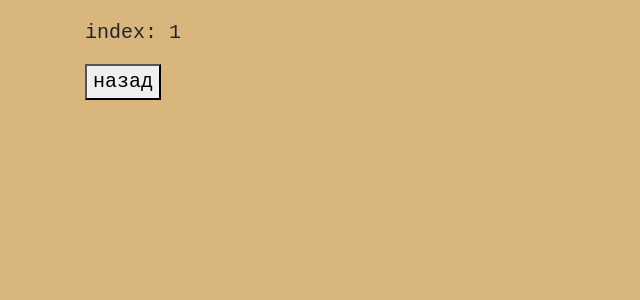
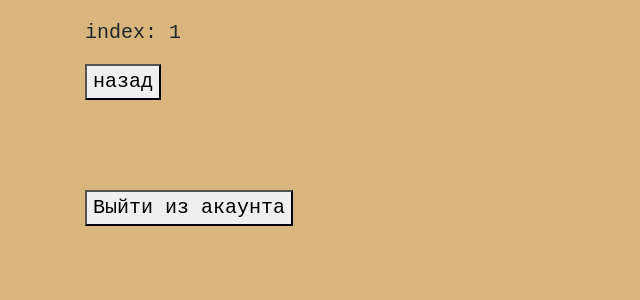
Before and after one commit to DaimonCity/Group_novel, a Flask app: page /profile/1 in a window 1280 px wide. Shown: the part 243-543 px from the top of the page, without its empty margins (0-640 px from the left). Run offline with Flask 3, Linux system fonts and the light colour scheme; a user stored in the database is signed in; data comes from the database, SQL or seed files in the repository; both versions use the stored data as it was after the commit; some libraries are stand-ins or nearby versions.

Commit message:
убрал некоторые кнопи для незарегестрированных

```diff
--- a/templates/base.html
+++ b/templates/base.html
@@ -46,11 +46,12 @@
 <header>
     <nav class="navbar navbar-light bg-light"">
         <a class="navbar-brand" href="/">Novelstation/Storystation</a>
+
+
+        {% if current_user.is_authenticated %}
             <form action="/edit">
                 <button  style="font-size: 30px" type="text" required>🖋</button>
             </form>
-
-        {% if current_user.is_authenticated %}
             <a class="navbar-brand" href="/profile/{{ current_user.id }}" >{{ current_user.name }}</a>
         {% else %}
             <p>
--- a/templates/docs.html
+++ b/templates/docs.html
@@ -24,7 +24,6 @@
         <button>назад</button>
     </form>
 </form>
-
     <script>
         // Автосохранение в localStorage
         if (localStorage.getItem('text_in_editor') !== null) {
--- a/templates/profile.html
+++ b/templates/profile.html
@@ -15,4 +15,10 @@
     <form action="/">
         <button>назад</button>
     </form>
+<br>
+<br>
+<br>
+<form action="/logout">
+    <button>Выйти из акаунта</button>
+</form>
 {% endblock %}
```
Also changed, not shown: db/main.db. Lines whose indentation alone changed are shown as unchanged.
